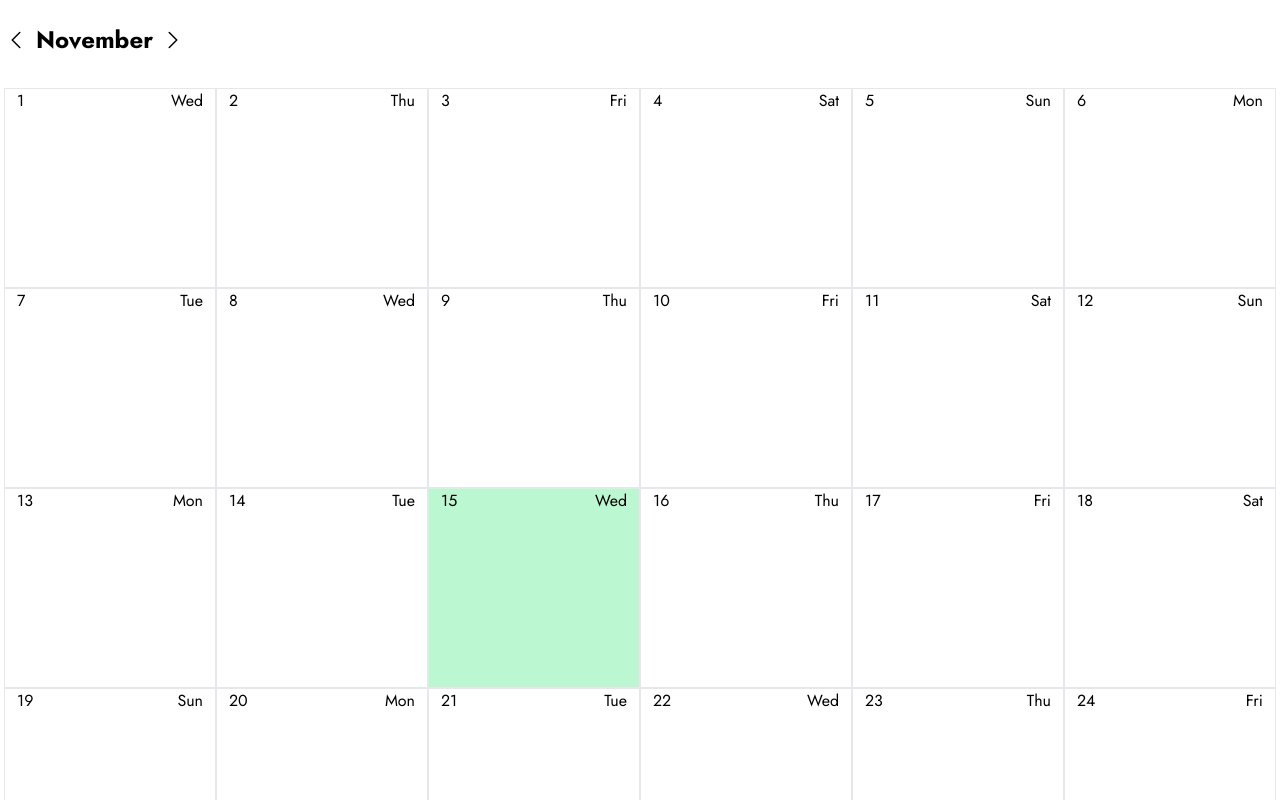
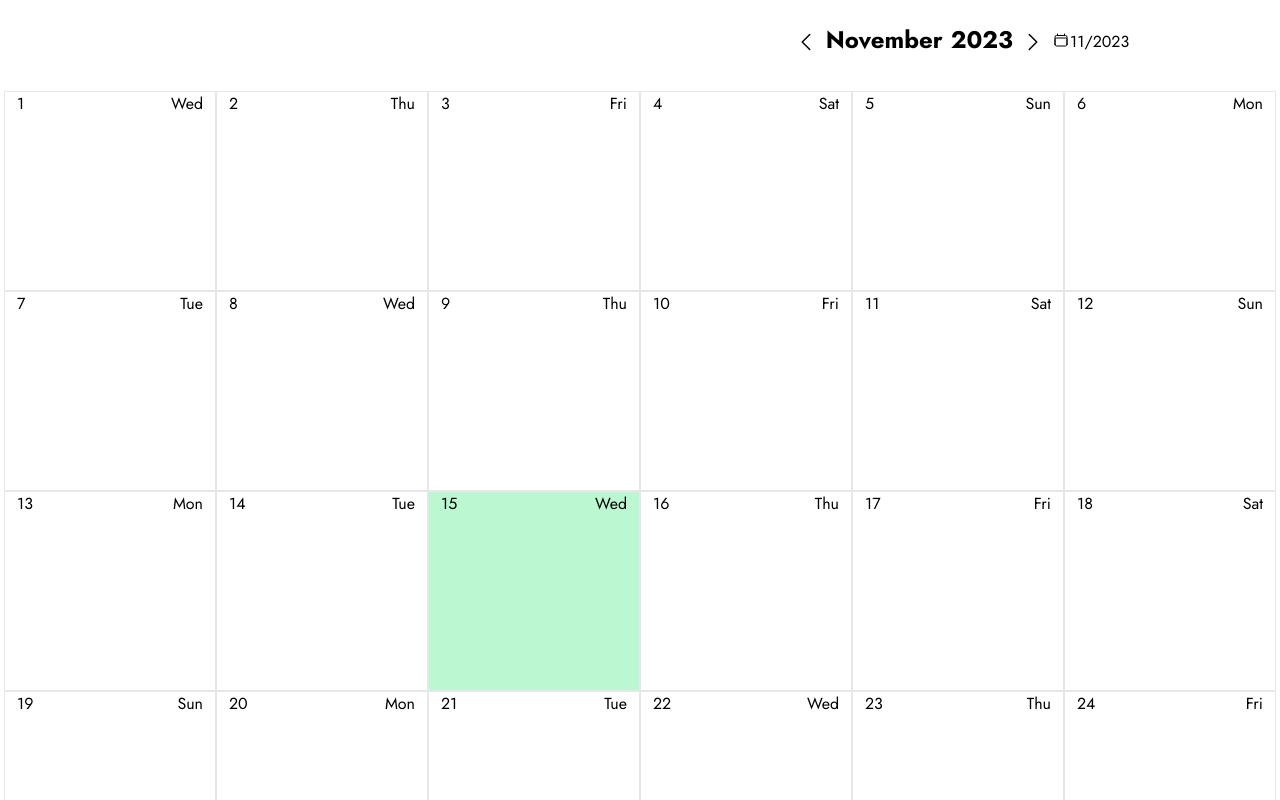
Before and after one commit to vasylhryniuk6/calendar-planner-test, a Next.js app: page / in a window 1280 px wide. Shown: the top 800 px of the page. Built offline with nearby package versions, Linux system fonts and the light colour scheme.

Commit message:
chore: added datepicker

```diff
--- a/package.json
+++ b/package.json
@@ -26,14 +26,13 @@
     "@types/react-dom": "18.2.7",
     "axios": "^1.4.0",
     "class-variance-authority": "^0.7.0",
-    "classnames": "^2.3.2",
     "clsx": "^2.0.0",
     "date-fns": "^2.30.0",
     "lucide-react": "^0.292.0",
     "next": "13.4.12",
     "postcss": "8.4.27",
     "react": "18.2.0",
-    "react-day-picker": "^8.9.1",
+    "react-datepicker": "^4.21.0",
     "react-dom": "18.2.0",
     "tailwind-merge": "^2.0.0",
     "tailwindcss": "3.3.3",
@@ -58,6 +57,7 @@
     "@testing-library/jest-dom": "^5.17.0",
     "@testing-library/react": "^14.0.0",
     "@types/js-cookie": "^3.0.3",
+    "@types/react-datepicker": "^4.19.3",
     "@typescript-eslint/eslint-plugin": "^6.2.1",
     "@typescript-eslint/parser": "^6.2.1",
     "autoprefixer": "^10.4.14",
--- a/src/modules/calendar/componets/calendar-board.tsx
+++ b/src/modules/calendar/componets/calendar-board.tsx
@@ -1,23 +1,33 @@
 'use client';
 
+import 'react-datepicker/dist/react-datepicker.css';
+
 import { format, isToday } from 'date-fns';
+import DatePicker from 'react-datepicker';
 
 import { useCurrentMonth } from '../hooks';
 import { CalendarCell } from './calendar-cell';
 
 export const CalendarBoard = () => {
-  const { daysInMonth, formattedMonth, handleNextMonth, handlePrevMonth } =
-    useCurrentMonth();
+  const {
+    daysInMonth,
+    currentDate,
+    setCurrentDate,
+    formattedMonth,
+    handleNextMonth,
+    handlePrevMonth,
+  } = useCurrentMonth();
 
   return (
     <div className="flex flex-col gap-2 px-1">
-      <div className="flex gap-2 py-6">
+      <div className="flex justify-end  py-6">
+        <div className="flex gap-2">
           <button type="button" onClick={handlePrevMonth}>
             <svg
               xmlns="http://www.w3.org/2000/svg"
               fill="none"
               viewBox="0 0 24 24"
-            stroke-width="1.5"
+              strokeWidth="1.5"
               stroke="currentColor"
               className="h-6 w-6"
             >
@@ -28,7 +38,12 @@ export const CalendarBoard = () => {
               />
             </svg>
           </button>
-        <div className="text-2xl font-bold">{formattedMonth}</div>
+
+          <div className="text-2xl font-bold">
+            <span>{formattedMonth}</span>
+            <span className="ml-2">{format(currentDate, 'yyyy')}</span>
+          </div>
+
           <button type="button" onClick={handleNextMonth}>
             <svg
               xmlns="http://www.w3.org/2000/svg"
@@ -39,12 +54,37 @@ export const CalendarBoard = () => {
               className="h-6 w-6"
             >
               <path
-              stroke-linecap="round"
-              stroke-linejoin="round"
+                strokeLinecap="round"
+                strokeLinejoin="round"
                 d="M8.25 4.5l7.5 7.5-7.5 7.5"
               />
             </svg>
           </button>
+        </div>
+
+        <DatePicker
+          showIcon
+          selected={currentDate}
+          onChange={(date: Date | null) => setCurrentDate(date || new Date())}
+          dateFormat="MM/yyyy"
+          showMonthYearPicker
+          icon={
+            <svg
+              xmlns="http://www.w3.org/2000/svg"
+              fill="none"
+              viewBox="0 0 24 24"
+              strokeWidth="1.5"
+              stroke="currentColor"
+              className="h-6 w-6"
+            >
+              <path
+                stroke-linecap="round"
+                stroke-linejoin="round"
+                d="M6.75 3v2.25M17.25 3v2.25M3 18.75V7.5a2.25 2.25 0 012.25-2.25h13.5A2.25 2.25 0 0121 7.5v11.25m-18 0A2.25 2.25 0 005.25 21h13.5A2.25 2.25 0 0021 18.75m-18 0v-7.5A2.25 2.25 0 015.25 9h13.5A2.25 2.25 0 0121 11.25v7.5"
+              />
+            </svg>
+          }
+        />
       </div>
 
       <div className="flex flex-wrap">
--- a/src/modules/calendar/hooks/use-current-month.ts
+++ b/src/modules/calendar/hooks/use-current-month.ts
@@ -42,6 +42,8 @@ export const useCurrentMonth = () => {
 
   return {
     daysInMonth,
+    currentDate,
+    setCurrentDate,
     formattedMonth,
     handlePrevMonth,
     handleNextMonth,
```
Also changed, not shown: 1 other file (tests, documents, lock files or other folders). Lines whose indentation alone changed are shown as unchanged.
